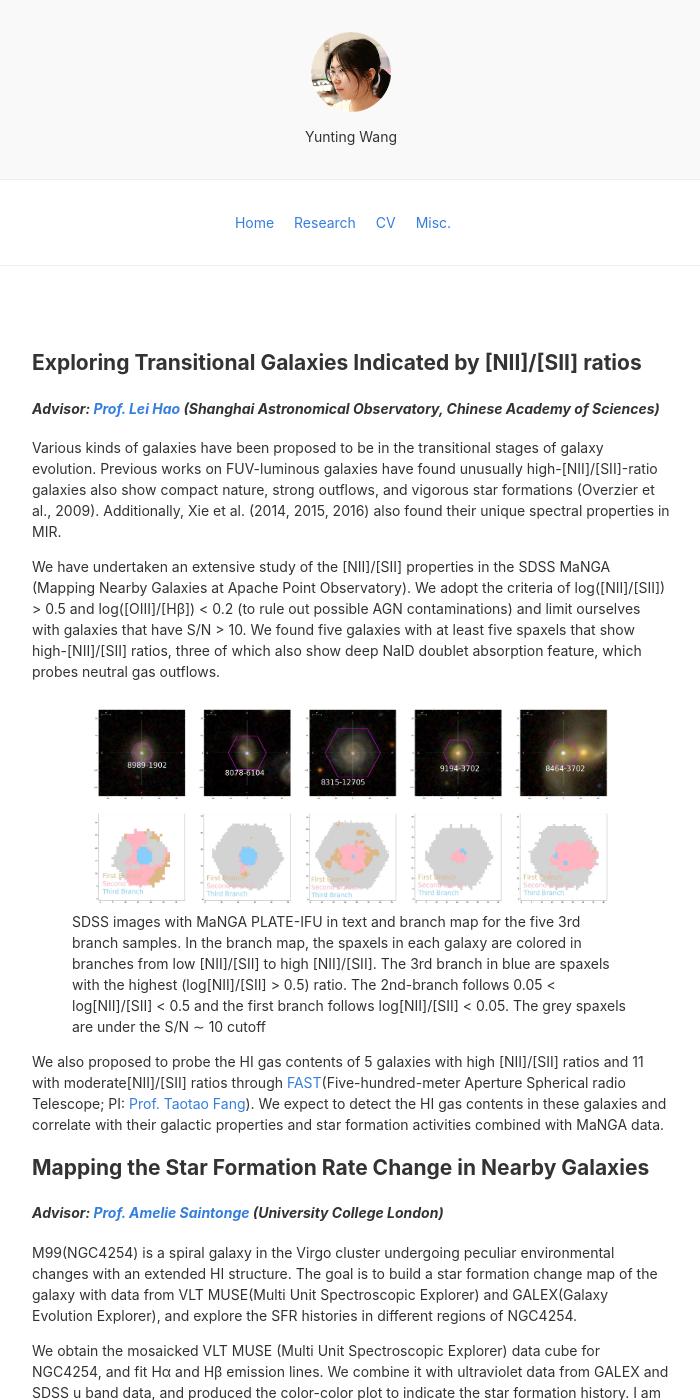
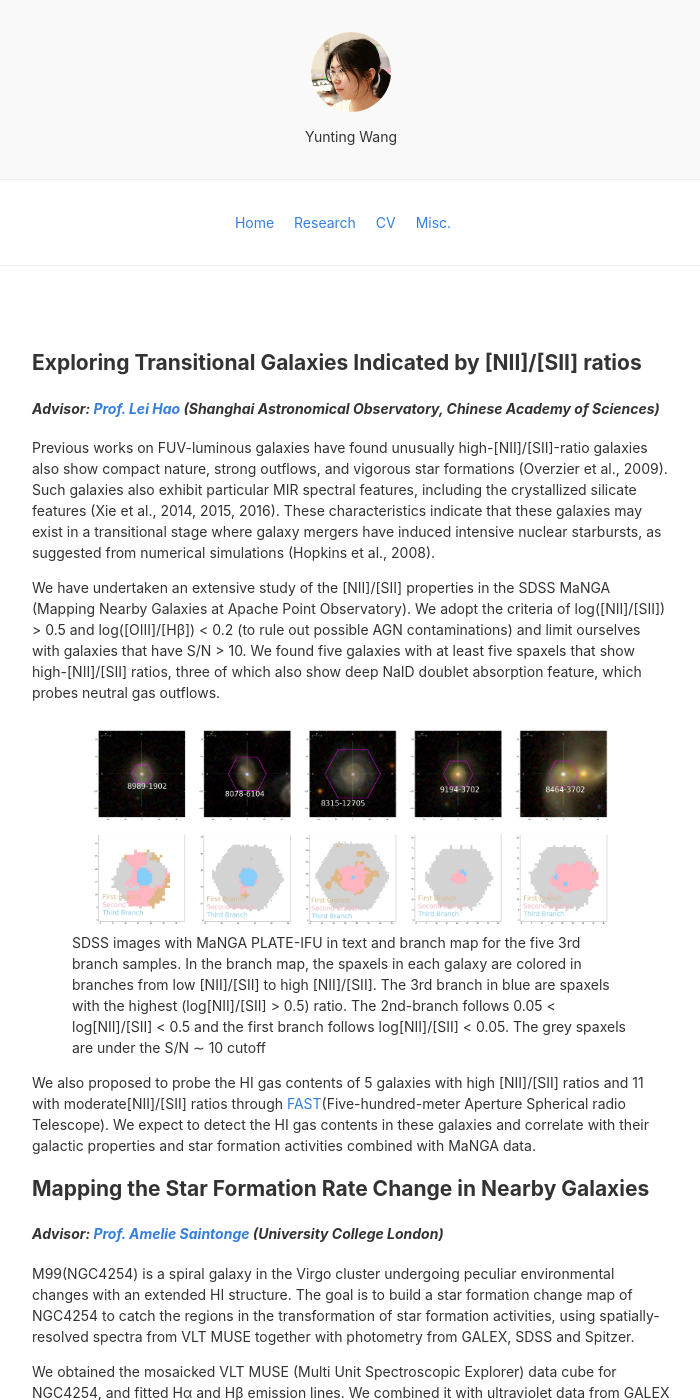
Before and after one commit to yunting-wang/yunting-wang.github.io, a Jekyll site: the page built from research.md, in a window 1280 px wide and 1400 px high. Shown: the whole window, without its empty margins (289-989 px from the left). Built offline with Jekyll 4.4.1, drawn with Linux system fonts in a browser that asks for light colours; nearby versions of some CDN libraries; some of the changed text lies outside the part shown.

Commit message:
some changes

```diff
--- a/research.md
+++ b/research.md
@@ -6,7 +6,7 @@ title: Research
 
 #### *Advisor: [Prof. Lei Hao](http://sourcedb.shao.cas.cn/yw/pl/fs/201012/t20101218_3046501.html) (Shanghai Astronomical Observatory, Chinese Academy of Sciences)*
 
-Various kinds of galaxies have been proposed to be in the transitional stages of galaxy evolution. Previous works on FUV-luminous galaxies have found unusually high-[NII]/[SII]-ratio galaxies also show compact nature, strong outflows, and vigorous star formations (Overzier et al., 2009). Additionally, Xie et al. (2014, 2015, 2016) also found their unique spectral properties in MIR.
+Previous works on FUV-luminous galaxies have found unusually high-[NII]/[SII]-ratio galaxies also show compact nature, strong outflows, and vigorous star formations (Overzier et al., 2009). Such galaxies also exhibit particular MIR spectral features, including the crystallized silicate features (Xie et al., 2014, 2015, 2016). These characteristics indicate that these galaxies may exist in a transitional stage where galaxy mergers have induced intensive nuclear starbursts, as suggested from numerical simulations (Hopkins et al., 2008).
 
 We have undertaken an extensive study of the [NII]/[SII] properties in the SDSS MaNGA (Mapping Nearby Galaxies at Apache Point Observatory). We adopt the criteria of log([NII]/[SII]) > 0.5 and log([OIII]/[Hβ]) < 0.2 (to rule out possible AGN contaminations) and limit ourselves with galaxies that have S/N > 10. We found five galaxies with at least five spaxels that show high-[NII]/[SII] ratios, three of which also show deep NaID doublet absorption feature, which probes neutral gas outflows.
 
@@ -16,18 +16,16 @@ branch follows log[NII]/[SII] < 0.05. The grey spaxels are under the S/N ∼ 10
 
 [comment]: <![Alt text](https://yunting-wang.github.io/images/3branch.jpg "optional title")>
 
-We also proposed to probe the HI gas contents of 5 galaxies with high [NII]/[SII] ratios and 11 with moderate[NII]/[SII] ratios through [FAST](https://ui.adsabs.harvard.edu/abs/2020RAA....20...64J/abstract)(Five-hundred-meter Aperture Spherical radio Telescope; PI: [Prof. Taotao Fang](https://astro.xmu.edu.cn/info/1074/1848.htm)). We expect to detect the HI gas contents in these galaxies and correlate with their galactic properties and star formation activities combined with MaNGA data.
+We also proposed to probe the HI gas contents of 5 galaxies with high [NII]/[SII] ratios and 11 with moderate[NII]/[SII] ratios through [FAST](https://ui.adsabs.harvard.edu/abs/2020RAA....20...64J/abstract)(Five-hundred-meter Aperture Spherical radio Telescope). We expect to detect the HI gas contents in these galaxies and correlate with their galactic properties and star formation activities combined with MaNGA data.
 
 ## Mapping the Star Formation Rate Change in Nearby Galaxies
 
 #### *Advisor: [Prof. Amelie Saintonge](http://www.star.ucl.ac.uk/~amelie/) (University College London)*
 
-M99(NGC4254) is a spiral galaxy in the Virgo cluster undergoing peculiar environmental changes with an extended HI structure. The goal is to build a star formation change map of the galaxy with data from VLT MUSE(Multi Unit Spectroscopic Explorer) and GALEX(Galaxy Evolution Explorer), and explore the SFR histories in different regions of NGC4254.
+M99(NGC4254) is a spiral galaxy in the Virgo cluster undergoing peculiar environmental changes with an extended HI structure. The goal is to build a star formation change map of NGC4254 to catch the regions in the transformation of star formation activities, using spatially-resolved spectra from VLT MUSE together with photometry from GALEX, SDSS and Spitzer.
 
-We obtain the mosaicked VLT MUSE (Multi Unit Spectroscopic Explorer) data cube for NGC4254, and fit Hα and Hβ emission lines. We combine it with ultraviolet data from GALEX and SDSS u band data, and produced the color-color plot to indicate the star formation history. I am improving the fitting result using LZIFU(a IDL fitting package bsed on pPXF).
+We obtained the mosaicked VLT MUSE (Multi Unit Spectroscopic Explorer) data cube for NGC4254, and fitted Hα and Hβ emission lines. We combined it with ultraviolet data from GALEX and SDSS u band data, and produced the color-color plot to compare with the evolutionary track derived from CIGALE (Code Investigating GALaxy Emission) SED (Stellar Energy Distribution) code given parametric Star Formation History (SFH) model.
 
 {% include image.html url="https://yunting-wang.github.io/images/sfh.png" description="Example color-color plot by pixels in NGC4254. The blue, orange, green dots and lines are expected colors derived at different ages (in Myr) of a recent burst or quenching for an E(B − V) = 0.0 (blue), 0.1 (orange), and 0.2 (green), respectively. The ratio of the variation (after/before) is 0.001 in this plot. The color of dots denotes the relative distance from the center of the galaxy." %}
 
-In addition, we derived modeled spectra given the delayed star formation history model plus a recent burst or quenching, using the CIGALE (Code Investigating GALaxy Emission) SED (Stellar Energy Distribution) code, and compare the evolution tracks with the observation data. We are improving the star formation history study with non-parametric models in the Prospector package.
-
-We also extend our study on other nearby galaxies with different SFR and stellar mass properties, such as NGC5068 and NGC1365.
+We found that the combination of NUV-u and FUV-NUV colors is relatively insensitive to dust. Currently, we are extending our study on other nearby galaxies with different SFR and stellar mass properties, such as NGC5068 and NGC1365, and improving the SFH modeling with non-parametric models using the Prospector packages.
```
Also changed, not shown: index.md (+2 -2 lines), 2 other files.
